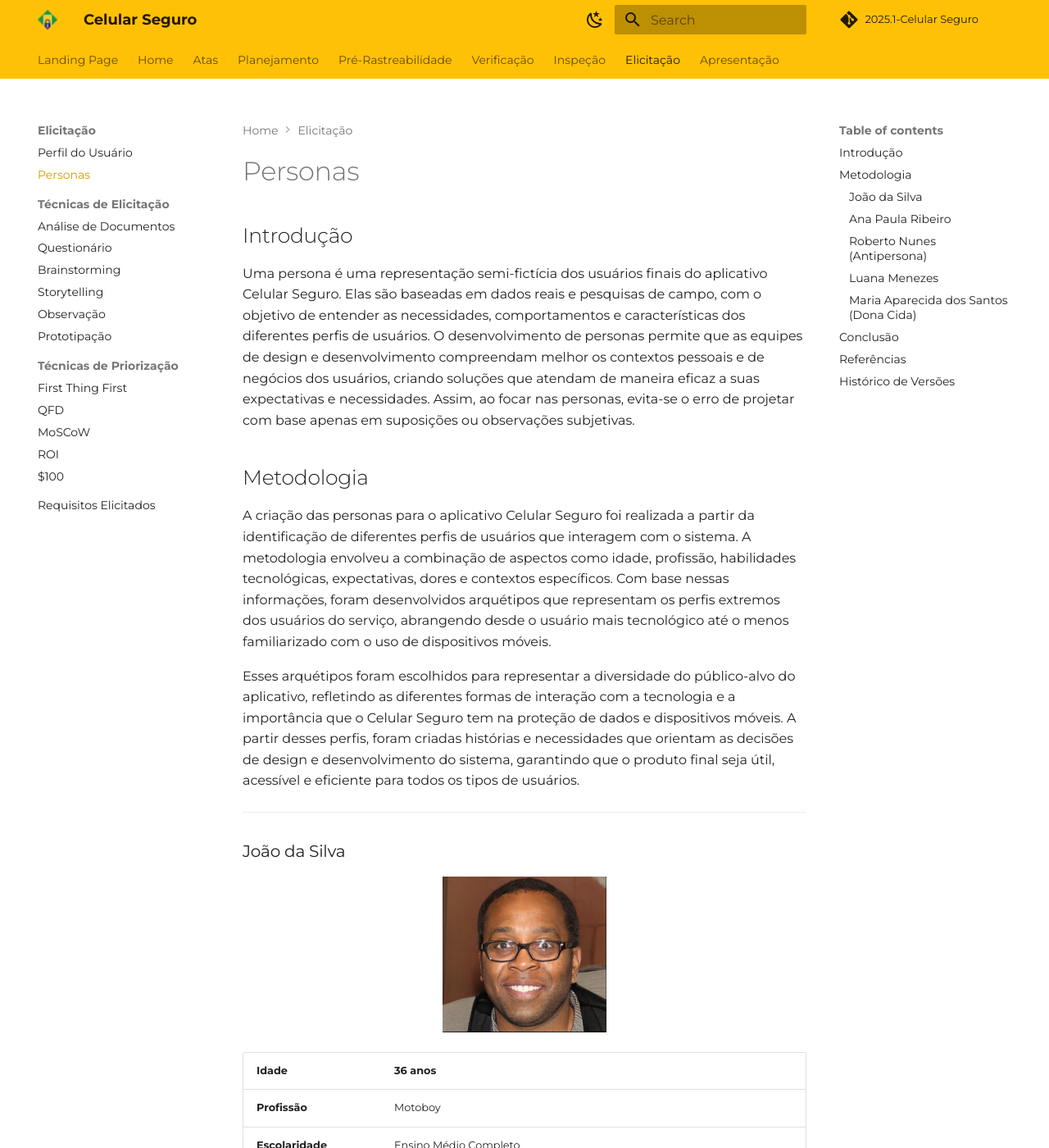
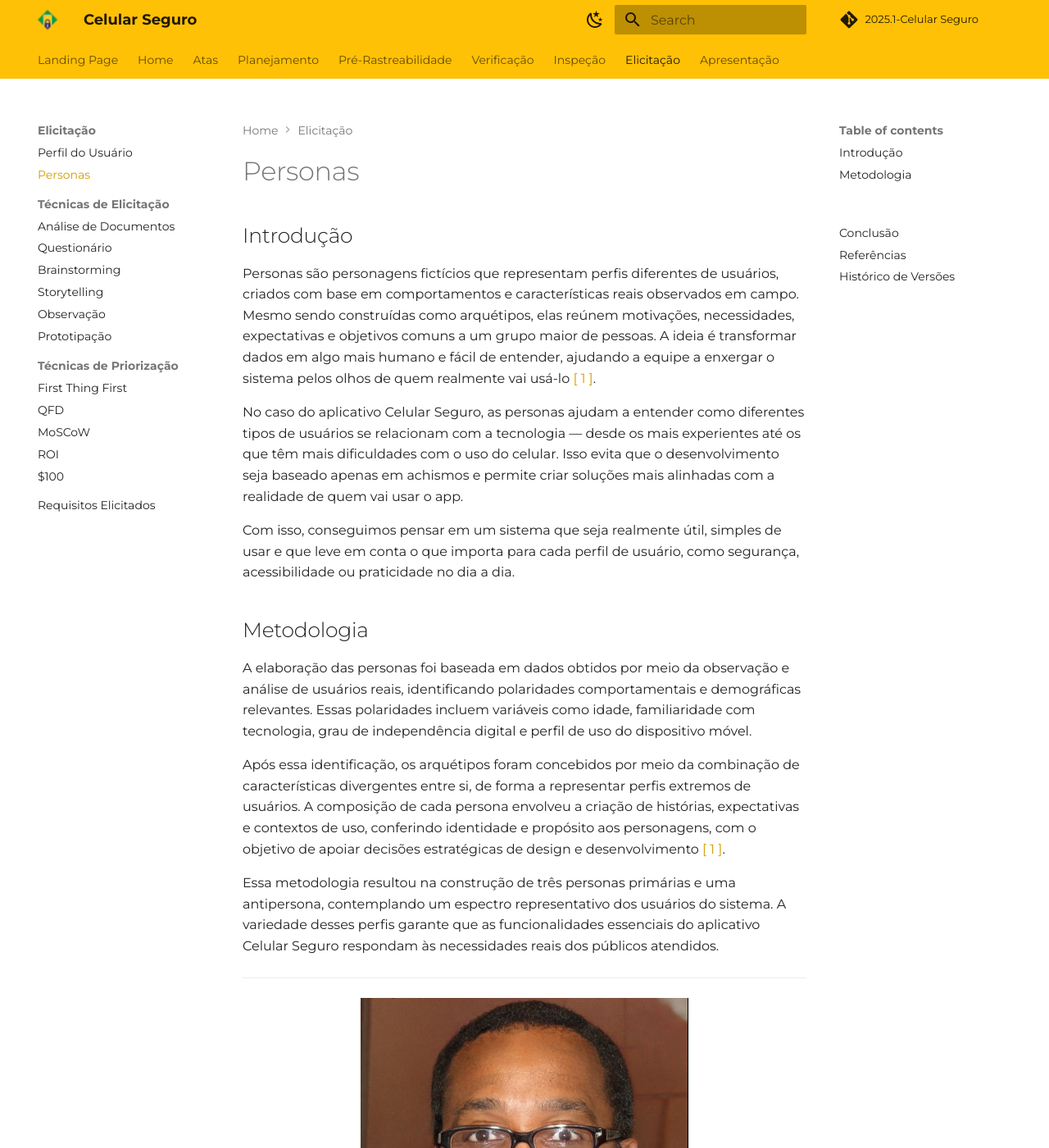
Before and after one commit to Requisitos-de-Software/2025.1-CelularSeguro, an MkDocs documentation site: the page built from Docs/documento-elicitacao/Personas.md, in a window 1280 px wide and 1400 px high. Shown: the whole window at 82% size. Built offline with MkDocs 1.6.1 and Material for MkDocs 9.7.7, drawn with Linux system fonts in a browser that asks for light colours; comment, search, counter and statistics services are not loaded; some of the changed text lies outside the part shown.

Commit message:
[doc] Atualização do documento de Personas

```diff
--- a/Docs/documento-elicitacao/Personas.md
+++ b/Docs/documento-elicitacao/Personas.md
@@ -2,23 +2,30 @@
 
 
 ## Introdução
-Uma persona é uma representação semi-fictícia dos usuários finais do aplicativo Celular Seguro. Elas são baseadas em dados reais e pesquisas de campo, com o objetivo de entender as necessidades, comportamentos e características dos diferentes perfis de usuários. O desenvolvimento de personas permite que as equipes de design e desenvolvimento compreendam melhor os contextos pessoais e de negócios dos usuários, criando soluções que atendam de maneira eficaz a suas expectativas e necessidades. Assim, ao focar nas personas, evita-se o erro de projetar com base apenas em suposições ou observações subjetivas.
+Personas são personagens fictícios que representam perfis diferentes de usuários, criados com base em comportamentos e características reais observados em campo. Mesmo sendo construídas como arquétipos, elas reúnem motivações, necessidades, expectativas e objetivos comuns a um grupo maior de pessoas. A ideia é transformar dados em algo mais humano e fácil de entender, ajudando a equipe a enxergar o sistema pelos olhos de quem realmente vai usá-lo [[ 1 ]](#ref1).
+
+No caso do aplicativo Celular Seguro, as personas ajudam a entender como diferentes tipos de usuários se relacionam com a tecnologia — desde os mais experientes até os que têm mais dificuldades com o uso do celular. Isso evita que o desenvolvimento seja baseado apenas em achismos e permite criar soluções mais alinhadas com a realidade de quem vai usar o app.
+
+Com isso, conseguimos pensar em um sistema que seja realmente útil, simples de usar e que leve em conta o que importa para cada perfil de usuário, como segurança, acessibilidade ou praticidade no dia a dia.
 
 ## Metodologia
-A criação das personas para o aplicativo Celular Seguro foi realizada a partir da identificação de diferentes perfis de usuários que interagem com o sistema. A metodologia envolveu a combinação de aspectos como idade, profissão, habilidades tecnológicas, expectativas, dores e contextos específicos. Com base nessas informações, foram desenvolvidos arquétipos que representam os perfis extremos dos usuários do serviço, abrangendo desde o usuário mais tecnológico até o menos familiarizado com o uso de dispositivos móveis.
+A elaboração das personas foi baseada em dados obtidos por meio da observação e análise de usuários reais, identificando polaridades comportamentais e demográficas relevantes. Essas polaridades incluem variáveis como idade, familiaridade com tecnologia, grau de independência digital e perfil de uso do dispositivo móvel.
 
-Esses arquétipos foram escolhidos para representar a diversidade do público-alvo do aplicativo, refletindo as diferentes formas de interação com a tecnologia e a importância que o Celular Seguro tem na proteção de dados e dispositivos móveis. A partir desses perfis, foram criadas histórias e necessidades que orientam as decisões de design e desenvolvimento do sistema, garantindo que o produto final seja útil, acessível e eficiente para todos os tipos de usuários.
+Após essa identificação, os arquétipos foram concebidos por meio da combinação de características divergentes entre si, de forma a representar perfis extremos de usuários. A composição de cada persona envolveu a criação de histórias, expectativas e contextos de uso, conferindo identidade e propósito aos personagens, com o objetivo de apoiar decisões estratégicas de design e desenvolvimento [[ 1 ]](#ref1).
+
+Essa metodologia resultou na construção de três personas primárias e uma antipersona, contemplando um espectro representativo dos usuários do sistema. A variedade desses perfis garante que as funcionalidades essenciais do aplicativo Celular Seguro respondam às necessidades reais dos públicos atendidos.
 
 ---
 
-### João da Silva
+
 
 <p align="center">
-  <img src="../../assets/Personas/Joao.png" alt="João da Silva" width="200"/>
+  <img src="../../assets/Personas/Joao.png" alt="João da Silva" width="400"/>
 </p>
 
+| **Nome**                | João da Silva                            |
+|-------------------------|-------------------------------------------|
 | **Idade**               | 36 anos                                   |
-|-------------------------|-------------------------------------------|
 | **Profissão**           | Motoboy                                   |
 | **Escolaridade**        | Ensino Médio Completo                     |
 | **Habilidades e Experiências** | Experiência em transporte de mercadorias, uso intenso de smartphone para comunicação e organização de rotas |
@@ -28,16 +35,21 @@
 | **Requisitos**          | Necessita de um sistema de bloqueio rápido e eficaz, que ajude a recuperar o celular em caso de perda ou furto |
 | **Descrição**           | João é motoboy e depende de seu celular para comunicação com clientes e para encontrar rotas. Já foi roubado e precisa de uma solução rápida e confiável para bloquear seu celular em situações de perda ou furto. |
 
+<div align="center" style="margin-top: -25px; font-size: 0.8em;">
+Fonte: <a href="https://github.com/MateuSansete?tab=overview&from=2025-02-01&to=2025-02-24" target="_blank">Mateus Bastos</a>
+</div>
+
+<br>
 ---
 
-### Ana Paula Ribeiro
 
 <p align="center">
-  <img src="../../assets/Personas/Anapaula.png" alt="João da Silva" width="200"/>
+  <img src="../../assets/Personas/Anapaula.png" alt="João da Silva" width="400"/>
 </p>
 
+| **Nome**                | Ana Paula Ribeiro                          |
+|-------------------------|-------------------------------------------|
 | **Idade**               | 42 anos                                   |
-|-------------------------|-------------------------------------------|
 | **Profissão**           | Professora do Ensino Fundamental          |
 | **Escolaridade**        | Ensino Superior Completo                  |
 | **Habilidades e Experiências** | Habilidade em ensino e uso de tecnologia para comunicação escolar, redes sociais e organização do lar |
@@ -47,16 +59,23 @@
 | **Requisitos**          | Necessita de um aplicativo de segurança que seja intuitivo e simples para ela e sua família, com fácil acesso para bloquear ou localizar os dispositivos móveis |
 | **Descrição**           | Ana é professora e usa o celular tanto para trabalho quanto para manter contato com seus filhos e amigos. Ela deseja um aplicativo de segurança que proteja tanto seu celular quanto os dispositivos de sua família. |
 
+
+<div align="center" style="margin-top: -25px; font-size: 0.8em;">
+Fonte: <a href="https://github.com/MateuSansete?tab=overview&from=2025-02-01&to=2025-02-24" target="_blank">Mateus Bastos</a>
+</div>
+
+<br>
 ---
 
-### Roberto Nunes (Antipersona)
+
 
 <p align="center">
-  <img src="../../assets/Personas/Roberto.png" alt="Roberto Nunes" width="200"/>
+  <img src="../../assets/Personas/Roberto.png" alt="Roberto Nunes" width="400"/>
 </p>
 
+| **Nome**                | Roberto Nunes                            |
+|-------------------------|-------------------------------------------|
 | **Idade**               | 58 anos                                   |
-|-------------------------|-------------------------------------------|
 | **Profissão**           | Funcionário público aposentado            |
 | **Escolaridade**        | Ensino Médio Completo                     |
 | **Habilidades e Experiências** | Experiência administrativa, uso básico de tecnologia |
@@ -65,16 +84,22 @@
 | **Tarefas Primárias**   | Manter comunicação com amigos e familiares, navegar na internet de forma segura |
 | **Requisitos**          | Necessita de uma solução de segurança simples, com proteção para dados pessoais e recursos de bloqueio de fácil entendimento |
 | **Descrição**           | Roberto é aposentado e utiliza o celular apenas para manter contato com amigos e familiares. Ele tem receio de usar tecnologias mais avançadas e valoriza a privacidade e a simplicidade no uso dos serviços. |
+<div align="center" style="margin-top: -25px; font-size: 0.8em;">
+Fonte: <a href="https://github.com/MateuSansete?tab=overview&from=2025-02-01&to=2025-02-24" target="_blank">Mateus Bastos</a>
+</div>
 
+
+<br>
 ---
 
-### Luana Menezes
+
 <p align="center">
-  <img src="../../assets/Personas/Luana.png" alt="João da Silva" width="200"/>
+  <img src="../../assets/Personas/Luana.png" alt="João da Silva" width="400"/>
 </p>
 
+| **Nome**                | Luana Menezes                            |
+|-------------------------|-------------------------------------------|
 | **Idade**               | 21 anos                                   |
-|-------------------------|-------------------------------------------|
 | **Profissão**           | Estudante de Direito                      |
 | **Escolaridade**        | Ensino Superior (cursando)                |
 | **Habilidades e Experiências** | Usuária avançada de smartphones, redes sociais e ferramentas de produtividade |
@@ -84,15 +109,20 @@
 | **Requisitos**          | Deseja uma solução prática que ofereça segurança de dados, além de um bloqueio eficiente em caso de furto ou perda |
 | **Descrição**           | Luana é uma estudante de Direito que utiliza seu celular para diversas funções, desde comunicação até armazenamento de documentos importantes. Ela está em busca de um app de segurança que bloqueie rapidamente seu celular, se necessário. |
 
+<div align="center" style="margin-top: -25px; font-size: 0.8em;">
+Fonte: <a href="https://github.com/MateuSansete?tab=overview&from=2025-02-01&to=2025-02-24" target="_blank">Mateus Bastos</a>
+</div>
+
+<br>
 ---
 
-### Maria Aparecida dos Santos (Dona Cida)
+
 
 <p align="center">
-  <img src="../../assets/Personas/Maria.png" alt="João da Silva" width="200"/>
+  <img src="../../assets/Personas/Maria.png" alt="João da Silva" width="400"/>
 </p>
 
-| **Nome**                | Maria Aparecida dos Santos                |                 |
+| **Nome**                | Maria Aparecida dos Santos                |
 |-------------------------|-------------------------------------------|
 | **Idade**               | 69 anos                                   |
 | **Profissão**           | Aposentada                                |
@@ -104,10 +134,14 @@
 | **Requisitos**          | Precisa de uma interface simples, com recursos de segurança e bloqueio intuitivos e fáceis de usar |
 | **Descrição**           | Dona Cida é aposentada e está começando a aprender a usar um smartphone. Ela quer se proteger contra fraudes e evitar o roubo de seu aparelho, mas precisa de algo simples e sem complicação para entender. |
 
+<div align="center" style="margin-top: -25px; font-size: 0.8em;">
+Fonte: <a href="https://github.com/MateuSansete?tab=overview&from=2025-02-01&to=2025-02-24" target="_blank">Mateus Bastos</a>
+</div>
 
+
+<br>
 ---
 
----
 
 ## **Conclusão**
 
@@ -125,14 +159,27 @@
 
 ## **Referências**
 
-1. Imagem gerada através da aplicação *This Person Doesn't Exist*. Disponível em: [https://this-person-does-not-exist.com/](https://this-person-does-not-exist.com/). Acesso em: 29 de abr. de 2023.
+<a name="ref1">[ 1 ]</a> Cooper, A., Reimann, R., & Cronin, D. (2007). *About Face 3: The Essentials of Interaction Design*. Third Edition.
 
-2. BARBOSA, S. D. J.; SILVA, B. S. *Interação Humano-Computador*. Rio de Janeiro: Elsevier, 2011.
+<a name="ref1">[ 2 ]</a> Imagem gerada através da aplicação *This Person Doesn't Exist*. Disponível em: [https://this-person-does-not-exist.com/](https://this-person-does-not-exist.com/). Acesso em: 01 de Mai. de 2025.
+
 
 
 
 ## Histórico de Versões
 
-| Versão | Data de produção   | Descrição da Alteração                               | Autor(es)             | Revisor(es)      | Data de Revisão |
-| :----: | :----------------: | :--------------------------------------------------: | :-------------------: | :-------------:  |  :-----------: |
-| 1.0 | 26/04/2025 | .. | Mateus Bastos | Leonardo Lima, Vitor Bessa | .. |
+| Versão | Data de produção   | Descrição da Alteração                                       | Autor(es)             | Revisor(es)      | Data de Revisão |
+| :----: | :----------------: | :----------------------------------------------------------: | :-------------------: | :-------------:  | :-------------: |
+| 1.0    | 26/04/2025         | Versão inicial do documento                                 | [<span style="color:gold;">Mateus Bastos</span>](https://github.com/MateuSansete) | [<span style="color:gold;">Leonardo de Melo</span>](https://github.com/leozinlima), [<span style="color:gold;">Vitor Pereira</span>](https://github.com/Bessazs) | 26/04/2025 |
+| 1.1    | 01/05/2025         | Atualização da seção de Personas com novos campos e imagens | [<span style="color:gold;">Mateus Bastos</span>](https://github.com/MateuSansete) | [<span style="color:gold;">Felipe Freire</span>](https://github.com/FelipeFreire-gf) | 01/05/2025 |
+| 1.2    | 02/05/2025         | Ajuste nas referências, tamanhos das imagens e correção da introdução | [<span style="color:gold;">Mateus Bastos</span>](https://github.com/MateuSansete) | [<span style="color:gold;">Vitor Pereira</span>](https://github.com/Bessazs) | 02/05/2025 |
+
+
+<!--
+[<span style="color:gold;">Leonardo de Melo</span>](https://github.com/leozinlima)
+
+[<span style="color:gold;">Vitor Pereira</span>](https://github.com/Bessazs)
+
+
+[<span style="color:gold;">Vitor Pereira</span>](https://github.com/FelipeFreire-gf)
+ -->
```
Also changed, not shown: Docs/documento-elicitacao/FirstThingFirst.md (+1 -1 lines), Docs/documento-elicitacao/QFD.md (+1 -1 lines), Docs/documento-pre-rastreabilidade/aplicativo_selecionado.md (line endings or trailing spaces).
